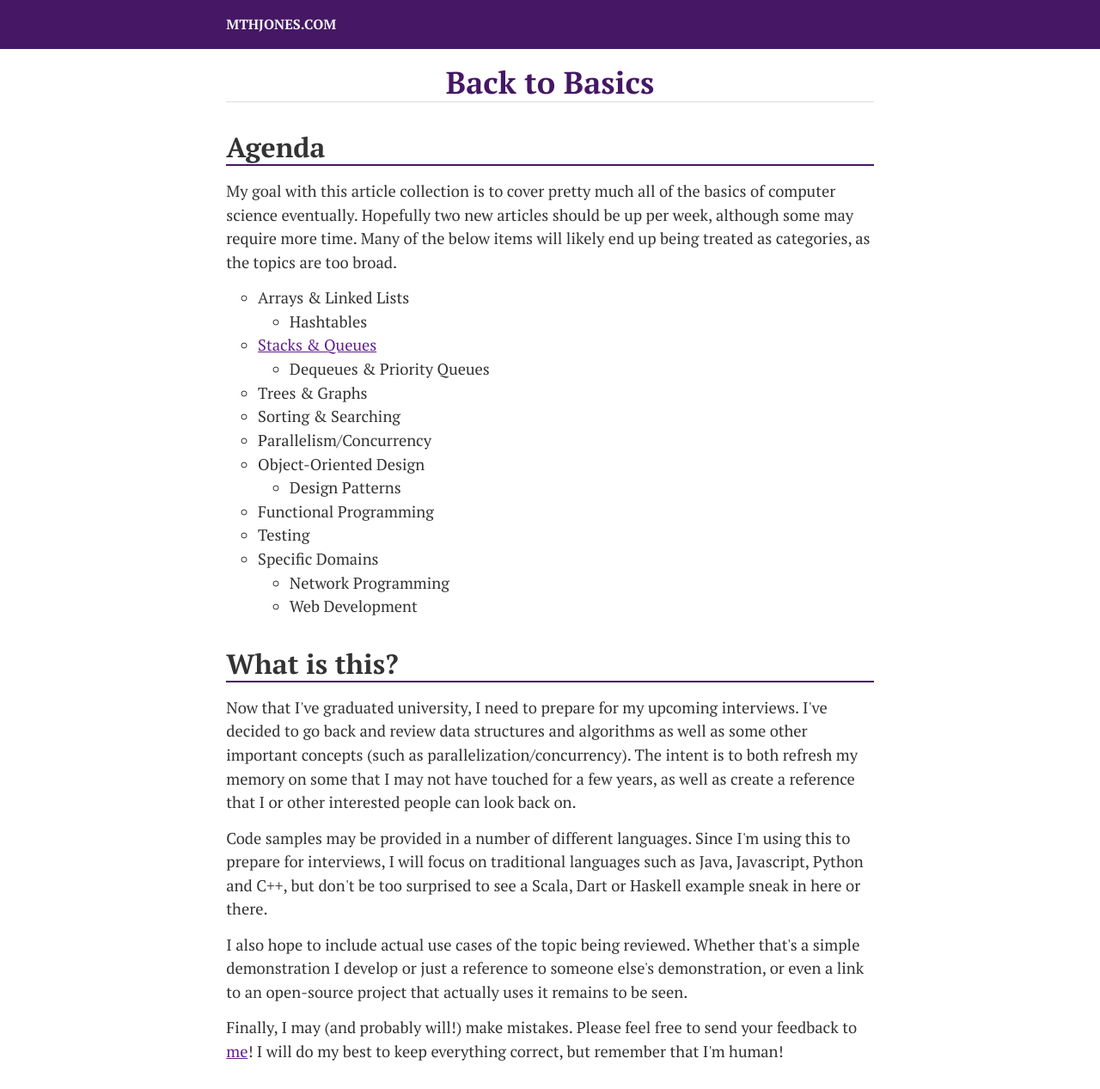
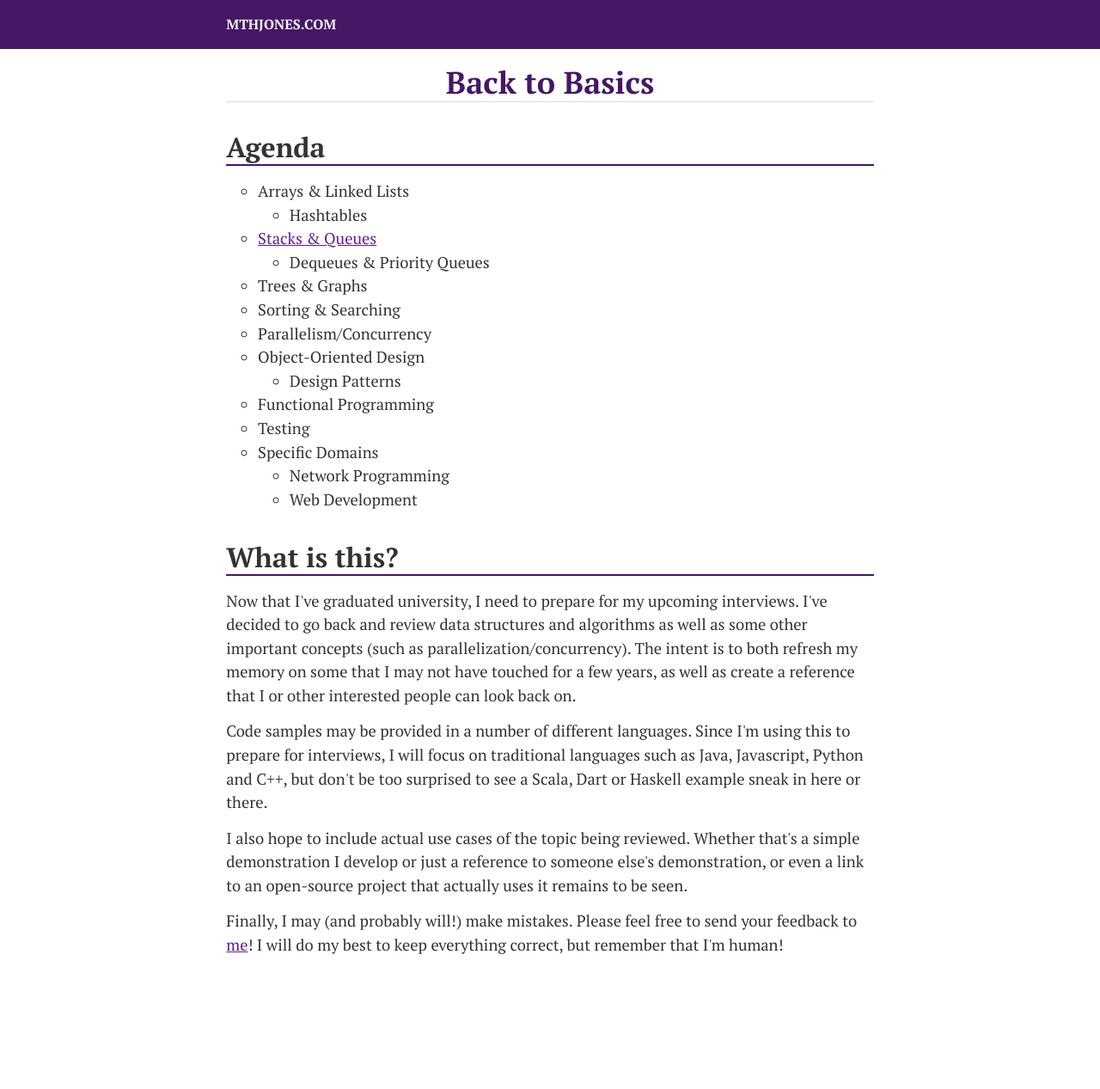
Before and after one commit to mthjones/mthjones.github.io, a Jekyll site: the page built from back-to-basics/index.html, in a window 1280 px wide. Shown: the whole page at 86% size. Built offline with Jekyll 4.4.1, drawn with Linux system fonts in a browser that asks for light colours; after the commit the page ends 1143 px from its top, so only the background shows below that.

Commit message:
Remove goal statement from back to basics agenda

```diff
--- a/back-to-basics/index.html
+++ b/back-to-basics/index.html
@@ -8,7 +8,6 @@ title: "Back to Basics : mthjones.com"
 
 <section>
     <h2>Agenda</h2>
-    <p>My goal with this article collection is to cover pretty much all of the basics of computer science eventually. Hopefully two new articles should be up per week, although some may require more time. Many of the below items will likely end up being treated as categories, as the topics are too broad.</p>
     <ul>
         <li>
             Arrays & Linked Lists
```
